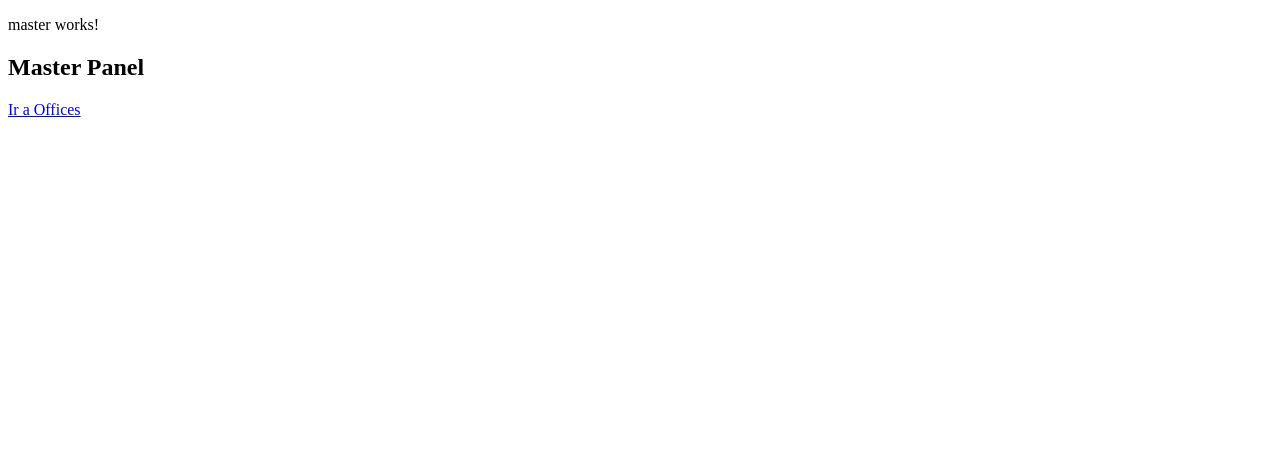
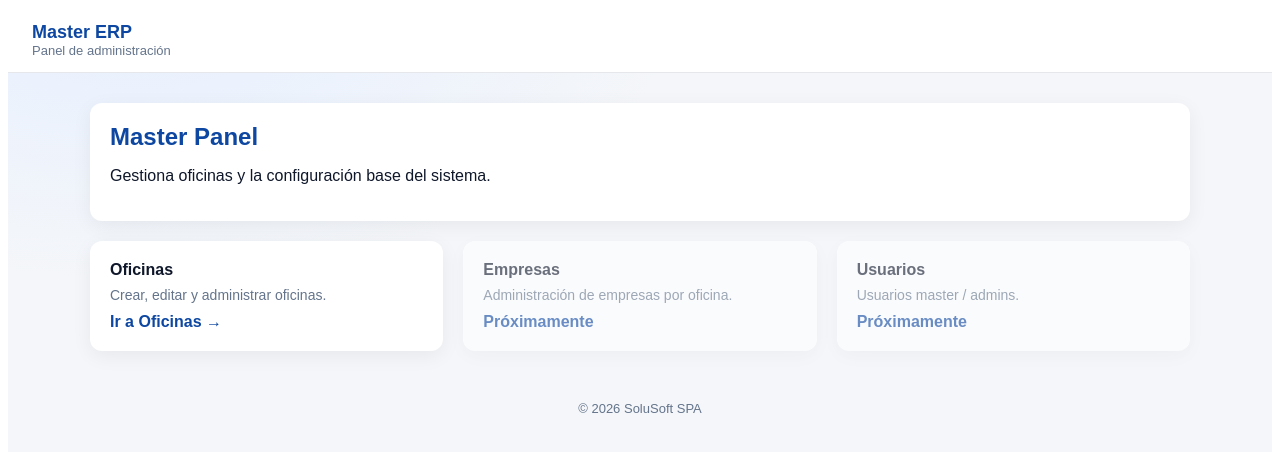
Before and after one commit to Mario1983dev/Master_web, an Angular app: page /master in a window 1280 px wide. Shown: the top 452 px of the page. Built offline with nearby package versions, Linux system fonts and the light colour scheme; sample sign-in values are in the browser's storage.

Commit message:
feat: pantalla offices conectada a API y listando oficinas

```diff
--- a/src/app/pages/master/master.html
+++ b/src/app/pages/master/master.html
@@ -1,6 +1,53 @@
-<p>master works!</p>
-<h2>Master Panel</h2>
+<div class="master-page">
 
-<p>
-  <a routerLink="/master/offices">Ir a Offices</a>
-</p>
+  <header class="topbar">
+    <div class="brand">
+      <div class="brand-text">
+        <div class="app-name">Master ERP</div>
+        <div class="app-sub">Panel de administración</div>
+      </div>
+    </div>
+  </header>
+
+  <main class="content">
+
+    <section class="hero">
+      <h1>Master Panel</h1>
+      <p>Gestiona oficinas y la configuración base del sistema.</p>
+    </section>
+
+    <section class="grid">
+
+      <a class="card" [routerLink]="['/master/offices']">
+        <div class="card-title">Oficinas</div>
+        <div class="card-desc">
+          Crear, editar y administrar oficinas.
+        </div>
+        <div class="card-cta">Ir a Oficinas →</div>
+      </a>
+
+      <div class="card disabled">
+        <div class="card-title">Empresas</div>
+        <div class="card-desc">
+          Administración de empresas por oficina.
+        </div>
+        <div class="card-cta">Próximamente</div>
+      </div>
+
+      <div class="card disabled">
+        <div class="card-title">Usuarios</div>
+        <div class="card-desc">
+          Usuarios master / admins.
+        </div>
+        <div class="card-cta">Próximamente</div>
+      </div>
+
+    </section>
+
+  </main>
+
+  <footer class="footer">
+    <span>© {{ year }} SoluSoft SPA</span>
+  </footer>
+
+</div>
--- a/src/app/pages/master/master.scss
+++ b/src/app/pages/master/master.scss
@@ -0,0 +1,93 @@
+.master-page {
+  min-height: 100vh;
+  background: radial-gradient(1200px 600px at 10% 0%, #e7f0ff 0%, #f4f6f9 45%, #f4f6f9 100%);
+  font-family: Arial, Helvetica, sans-serif;
+  color: #0f172a;
+}
+
+.topbar {
+  height: 64px;
+  display: flex;
+  align-items: center;
+  padding: 0 24px;
+  background: white;
+  border-bottom: 1px solid #e5e7eb;
+}
+
+.brand-text .app-name {
+  font-weight: 700;
+  color: #0d47a1;
+  font-size: 18px;
+}
+
+.brand-text .app-sub {
+  font-size: 13px;
+  color: #64748b;
+}
+
+.content {
+  max-width: 1100px;
+  margin: auto;
+  padding: 30px 20px;
+}
+
+.hero {
+  background: #ffffff;
+  border-radius: 12px;
+  padding: 20px;
+  margin-bottom: 20px;
+  box-shadow: 0 5px 20px rgba(0,0,0,0.06);
+}
+
+.hero h1 {
+  margin: 0 0 6px 0;
+  color: #0d47a1;
+}
+
+.grid {
+  display: grid;
+  grid-template-columns: repeat(3, 1fr);
+  gap: 20px;
+}
+
+.card {
+  background: white;
+  border-radius: 12px;
+  padding: 20px;
+  text-decoration: none;
+  color: inherit;
+  box-shadow: 0 5px 20px rgba(0,0,0,0.06);
+  transition: all 0.2s ease;
+}
+
+.card:hover {
+  transform: translateY(-3px);
+  box-shadow: 0 10px 30px rgba(0,0,0,0.10);
+}
+
+.card-title {
+  font-weight: bold;
+  margin-bottom: 8px;
+}
+
+.card-desc {
+  font-size: 14px;
+  color: #64748b;
+  margin-bottom: 10px;
+}
+
+.card-cta {
+  font-weight: bold;
+  color: #0d47a1;
+}
+
+.card.disabled {
+  opacity: 0.6;
+}
+
+.footer {
+  text-align: center;
+  padding: 20px;
+  color: #64748b;
+  font-size: 13px;
+}
--- a/src/app/pages/master/master.ts
+++ b/src/app/pages/master/master.ts
@@ -8,4 +8,6 @@ import { RouterModule } from '@angular/router';
   templateUrl: './master.html',
   styleUrls: ['./master.scss']
 })
-export class Master {}
+export class Master {
+  year = new Date().getFullYear();
+}
--- a/src/app/pages/master/offices/offices.scss
+++ b/src/app/pages/master/offices/offices.scss
@@ -1,295 +1,199 @@
-/* =========================================================
-   SoluSoft Master ERP - Oficinas (corporativo)
-   Solo CSS (no toca TS/HTML)
-   ========================================================= */
-
-/* Tokens */
 :host {
-  --brand: #0D47A1;
-  --brand2: #0a3a86;
-  --accent: #1e88e5;
-
-  --bg0: #0b1220;          /* fondo */
-  --bg1: #0f1a2f;          /* capa */
-  --card: rgba(255,255,255,.06);
-  --card2: rgba(255,255,255,.08);
-  --line: rgba(255,255,255,.10);
-  --line2: rgba(255,255,255,.14);
-
-  --text: rgba(255,255,255,.92);
-  --muted: rgba(255,255,255,.70);
-
-  --ok: #22c55e;
-  --bad: #ef4444;
-
-  --shadow: 0 18px 60px rgba(0,0,0,.35);
-  --radius: 18px;
-  color: var(--text);
+  display: block;
 }
 
-/* Fondo corporativo + “watermark” suave */
 .page {
-  min-height: calc(100vh - 24px);
-  padding: 28px;
-
-  /* capa base */
-  background:
-    radial-gradient(900px 450px at 10% 8%, rgba(13,71,161,.38), transparent 55%),
-    radial-gradient(700px 420px at 92% 12%, rgba(30,136,229,.25), transparent 60%),
-    radial-gradient(800px 520px at 40% 100%, rgba(34,197,94,.10), transparent 60%),
-    linear-gradient(180deg, var(--bg0), var(--bg1));
-
-  position: relative;
-  overflow: hidden;
+  min-height: 100vh;
+  padding: 24px;
+  background: #eef3f8;
 }
 
-/* textura/grid muy sutil */
-.page::before {
-  content: "";
-  position: absolute;
-  inset: 0;
-  background-image:
-    linear-gradient(to right, rgba(255,255,255,.03) 1px, transparent 1px),
-    linear-gradient(to bottom, rgba(255,255,255,.03) 1px, transparent 1px);
-  background-size: 46px 46px;
-  opacity: .25;
-  pointer-events: none;
+.page-header {
+  display: flex;
+  justify-content: space-between;
+  align-items: center;
+  gap: 16px;
+  padding: 24px 28px;
+  margin-bottom: 20px;
+  background: #fff;
+  border: 1px solid #e4ebf3;
+  border-radius: 20px;
+  box-shadow: 0 8px 24px rgba(15, 23, 42, 0.06);
 }
 
-/* brillo diagonal */
-.page::after {
-  content: "";
-  position: absolute;
-  inset: -200px;
-  background: linear-gradient(135deg, transparent 30%, rgba(255,255,255,.06) 50%, transparent 70%);
-  transform: rotate(-8deg);
-  opacity: .35;
-  pointer-events: none;
-}
-
-/* Contenedor tipo “card” */
-.page > * {
-  position: relative;
-  z-index: 1;
-}
-
-/* Header */
-.page-header {
-  display: flex;
-  align-items: flex-end;
-  justify-content: space-between;
-  gap: 16px;
-
-  margin: 0 0 16px;
-  padding: 18px 18px;
-
-  border-radius: var(--radius);
-  border: 1px solid var(--line);
-  background: linear-gradient(180deg, rgba(255,255,255,.06), rgba(255,255,255,.04));
-  box-shadow: var(--shadow);
-  backdrop-filter: blur(10px);
+.page-kicker {
+  font-size: 12px;
+  font-weight: 800;
+  letter-spacing: 1.3px;
+  color: #6a7f9b;
+  text-transform: uppercase;
+  margin-bottom: 6px;
 }
 
 .title {
   margin: 0;
-  font-size: 28px;
-  font-weight: 900;
-  letter-spacing: -0.02em;
-  line-height: 1.1;
+  font-size: 42px;
+  line-height: 1;
+  color: #0d47a1;
+  font-weight: 800;
 }
 
 .subtitle {
-  margin: 8px 0 0;
-  font-size: 13px;
-  color: var(--muted);
+  margin: 10px 0 0;
+  font-size: 15px;
+  color: #607086;
 }
 
-/* Botón corporativo */
 .btn-primary {
-  display: inline-flex;
-  align-items: center;
-  gap: 10px;
-
-  padding: 11px 16px;
-  border-radius: 12px;
-  border: 1px solid rgba(255,255,255,.12);
-
-  background: linear-gradient(180deg, var(--brand), var(--brand2));
+  border: none;
+  border-radius: 14px;
+  padding: 14px 20px;
+  background: #0d47a1;
   color: #fff;
-  font-weight: 800;
   font-size: 14px;
-
+  font-weight: 700;
   cursor: pointer;
-  transition: transform .06s ease, filter .15s ease, box-shadow .15s ease;
-  box-shadow: 0 12px 30px rgba(13,71,161,.30);
+  box-shadow: 0 8px 20px rgba(13, 71, 161, 0.2);
 }
 
 .btn-primary:hover {
-  filter: brightness(1.08);
+  background: #1565c0;
 }
 
-.btn-primary:active {
-  transform: translateY(1px);
+.state-box {
+  padding: 20px 24px;
+  margin-bottom: 20px;
+  background: #fff;
+  border: 1px solid #e4ebf3;
+  border-radius: 18px;
+  color: #506176;
 }
 
-/* Estados */
-.state {
-  margin-top: 14px;
-  padding: 12px 14px;
-  border-radius: 14px;
-  border: 1px solid var(--line);
-  background: rgba(255,255,255,.05);
-  color: var(--muted);
-  box-shadow: 0 10px 30px rgba(0,0,0,.22);
-  backdrop-filter: blur(8px);
+.state-box.error {
+  color: #c62828;
+  background: #fff8f8;
 }
 
-.state.error {
-  background: rgba(239, 68, 68, .14);
-  border-color: rgba(239, 68, 68, .28);
-  color: rgba(255,255,255,.92);
-}
-
-.state.empty {
-  background: rgba(30, 136, 229, .14);
-  border-color: rgba(30, 136, 229, .26);
-  color: rgba(255,255,255,.92);
-}
-
-/* =========================================================
-   Tabla estilo ERP: limpia, espaciosa, filas separadas
-   ========================================================= */
-
-.table-wrap {
-  margin-top: 16px;
-  border-radius: var(--radius);
-  border: 1px solid var(--line);
-  background: rgba(255,255,255,.05);
-  box-shadow: var(--shadow);
-  backdrop-filter: blur(10px);
+.table-card {
+  background: #fff;
+  border: 1px solid #e4ebf3;
+  border-radius: 20px;
+  box-shadow: 0 8px 24px rgba(15, 23, 42, 0.06);
   overflow: hidden;
 }
 
-/* Usamos “border-separate” para look premium */
+.table-head {
+  display: flex;
+  justify-content: space-between;
+  align-items: center;
+  gap: 16px;
+  padding: 20px 24px;
+  border-bottom: 1px solid #edf2f7;
+}
+
+.table-head h2 {
+  margin: 0;
+  font-size: 18px;
+  color: #1f2d3d;
+}
+
+.table-head p {
+  margin: 4px 0 0;
+  font-size: 13px;
+  color: #71839a;
+}
+
+.chip {
+  display: inline-block;
+  padding: 8px 12px;
+  border-radius: 999px;
+  background: #edf4ff;
+  color: #0d47a1;
+  font-size: 12px;
+  font-weight: 700;
+}
+
+.table-wrap {
+  overflow-x: auto;
+}
+
 .table {
   width: 100%;
-  border-collapse: separate;
-  border-spacing: 0;
-  font-size: 14px;
+  border-collapse: collapse;
 }
 
-/* Header */
-.table thead th {
+.table th {
+  padding: 15px 16px;
   text-align: left;
-  padding: 14px 14px;
   font-size: 12px;
+  font-weight: 800;
   text-transform: uppercase;
-  letter-spacing: .09em;
-  color: rgba(255,255,255,.78);
-
-  background: linear-gradient(180deg, rgba(255,255,255,.08), rgba(255,255,255,.04));
-  border-bottom: 1px solid var(--line);
+  color: #5d7089;
+  background: #f7faff;
+  border-bottom: 1px solid #e7eef7;
 }
 
-.table thead th:first-child {
-  padding-left: 18px;
-}
-.table thead th:last-child {
-  padding-right: 18px;
+.table td {
+  padding: 16px;
+  font-size: 14px;
+  color: #233142;
+  border-bottom: 1px solid #eef3f8;
 }
 
-/* Body */
-.table tbody td {
-  padding: 14px 14px;
-  border-bottom: 1px solid rgba(255,255,255,.07);
-  color: rgba(255,255,255,.90);
-  vertical-align: middle;
+.table tbody tr:hover td {
+  background: #f9fbff;
 }
 
-.table tbody td:first-child {
-  padding-left: 18px;
-  font-variant-numeric: tabular-nums;
+.strong {
+  font-weight: 700;
+  color: #10243e;
 }
 
-.table tbody td:last-child {
-  padding-right: 18px;
+.id-pill {
+  display: inline-block;
+  min-width: 44px;
+  text-align: center;
+  padding: 6px 10px;
+  border-radius: 999px;
+  background: #eef4ff;
+  color: #0d47a1;
+  font-size: 12px;
+  font-weight: 800;
 }
 
-.table tbody tr {
-  transition: background .15s ease;
-}
-
-.table tbody tr:hover {
-  background: rgba(13,71,161,.12);
-}
-
-.table tbody tr:last-child td {
-  border-bottom: none;
-}
-
-/* Alineación */
-.right { text-align: right; }
-
-/* Text helpers */
-.muted { color: rgba(255,255,255,.70); }
-.strong { font-weight: 800; }
-
-/* Badge estado */
 .badge {
   display: inline-flex;
+  justify-content: center;
   align-items: center;
-  gap: 8px;
-
+  min-width: 84px;
   padding: 7px 12px;
   border-radius: 999px;
   font-size: 12px;
-  font-weight: 900;
-  letter-spacing: .02em;
-
-  border: 1px solid rgba(255,255,255,.14);
-  background: rgba(255,255,255,.06);
-  color: rgba(255,255,255,.92);
+  font-weight: 800;
 }
 
-/* puntito */
-.badge::before {
-  content: "";
-  width: 8px;
-  height: 8px;
-  border-radius: 999px;
-  background: rgba(255,255,255,.55);
+.badge.active {
+  background: #e8f7ec;
+  color: #237b3a;
 }
 
-.badge.on {
-  background: rgba(34,197,94,.15);
-  border-color: rgba(34,197,94,.30);
-}
-.badge.on::before { background: var(--ok); }
-
-.badge.off {
-  background: rgba(239,68,68,.14);
-  border-color: rgba(239,68,68,.28);
-}
-.badge.off::before { background: var(--bad); }
-
-/* Mejor lectura de columnas */
-.table td, .table th {
-  white-space: nowrap;
+.badge.inactive {
+  background: #ffecec;
+  color: #c62828;
 }
 
-.table td:nth-child(4),
-.table th:nth-child(4) {
-  white-space: normal; /* Razón social puede partir línea */
+@media (max-width: 900px) {
+  .page {
+    padding: 16px;
+  }
+
+  .page-header,
+  .table-head {
+    flex-direction: column;
+    align-items: flex-start;
+  }
+
+  .title {
+    font-size: 32px;
+  }
 }
-
-/* Responsive */
-@media (max-width: 980px) {
-  .page { padding: 16px; }
-  .page-header {
-    flex-direction: column;
-    align-items: stretch;
-  }
-  .btn-primary { width: 100%; justify-content: center; }
-  .table-wrap { overflow-x: auto; }
-  .table { min-width: 980px; }
-}
--- a/src/app/pages/master/offices/offices.ts
+++ b/src/app/pages/master/offices/offices.ts
@@ -1,6 +1,6 @@
 import { Component, OnInit } from '@angular/core';
 import { CommonModule } from '@angular/common';
-import { finalize } from 'rxjs/operators';
+import { finalize } from 'rxjs';
 import { OfficesService } from '../../../services/offices.service';
 
 @Component({
@@ -21,27 +21,29 @@ export class Offices implements OnInit {
     this.load();
   }
 
-  load() {
+  load(): void {
+    console.log('LOAD OFFICES -> inicio');
+
     this.loading = true;
     this.errorMsg = '';
 
     this.officesSrv.list()
-      .pipe(finalize(() => (this.loading = false)))
-      .subscribe({
-        next: (rows: any) => {
-          this.offices = Array.isArray(rows) ? rows : [];
-        },
-        error: (err) => {
-          console.error('LOAD OFFICES ERROR:', err);
-
-          // Si fue 304, lo reportamos explícito para que lo veas
-          if (err?.status === 304) {
-            this.errorMsg = 'El API respondió 304 (Not Modified). Hay caché/ETag activo en /offices.';
-            return;
-          }
-
-          this.errorMsg = err?.error?.message ?? 'No se pudieron cargar las oficinas.';
-        }
-      });
+      .pipe(
+        finalize(() => {
+          this.loading = false;
+          console.log('LOAD OFFICES -> finalize, loading=false');
+        })
+      )
+.subscribe({
+  next: (res: any) => {
+    console.log('LOAD OFFICES -> respuesta:', res);
+    this.offices = Array.isArray(res) ? res : [];
+    console.log('LOAD OFFICES -> offices asignadas:', this.offices);
+  },
+  error: (err: any) => {
+    console.error('LOAD OFFICES -> error:', err);
+    this.errorMsg = err?.error?.message || 'No se pudieron cargar las oficinas';
+  }
+});
   }
 }
```
Also changed, not shown: src/app/pages/master/offices/offices.html (+41 -22 lines).
